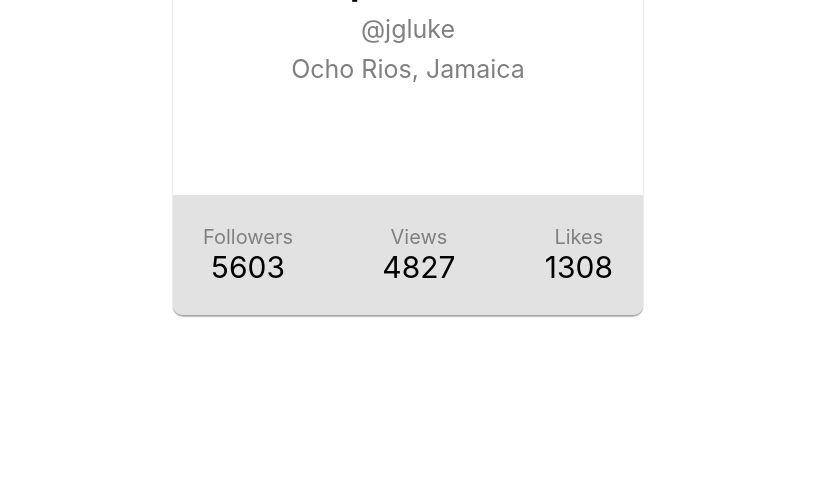
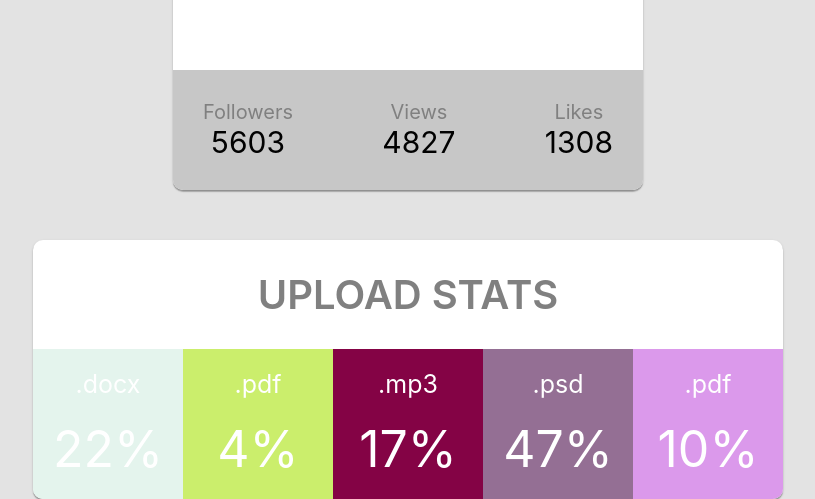
Before and after one commit to aslanukr/goit-react-hw-01-components, a React (Create React App) app: page / in a window 1280 px wide. Shown: the part 360-859 px from the top of the page, without its empty margins (232-1047 px from the left). Before the commit the page ends 800 px from the top, so only its background shows below. Built offline with nearby package versions, Linux system fonts and the light colour scheme.

Commit message:
completes task 2

```diff
--- a/src/components/App.jsx
+++ b/src/components/App.jsx
@@ -1,12 +1,14 @@
 import user from '../user.json';
+import data from '../data.json';
 import { Profile } from './Profile/Profile';
+import { Statistics } from './Statistics/Statistics';
 
 export const App = () => {
   return (
     <div
       style={{
-        height: '100vh',
         display: 'flex',
+        flexDirection: 'column',
         justifyContent: 'center',
         alignItems: 'center',
         fontSize: 40,
@@ -14,6 +16,7 @@ export const App = () => {
       }}
     >
       <Profile user={user} stats={user.stats} />
+      <Statistics title={'Upload Stats'} stats={data} />
     </div>
   );
 };
--- a/src/components/Profile/UserStats/UserStats.module.css
+++ b/src/components/Profile/UserStats/UserStats.module.css
@@ -6,7 +6,7 @@
   display: flex;
   padding: 30px 30px;
   justify-content: space-between;
-  background-color: rgb(226, 226, 226);
+  background-color: rgb(199, 199, 199);
 }
 
 .statsItem {
--- /dev/null
+++ b/src/components/Statistics/Statistics.jsx
@@ -0,0 +1,43 @@
+import PropTypes from 'prop-types';
+import css from './Statistics.module.css';
+
+export const Statistics = ({ title, stats }) => {
+  return (
+    <section className={css.statistics}>
+      {title && <h2 className={css.title}>{title}</h2>}
+      <ul className={css.statList}>
+        {stats.map(({ id, label, percentage }) => (
+          <li
+            key={id}
+            className={css.item}
+            style={{ backgroundColor: getRandomColor() }}
+          >
+            <span className={css.label}>{label}</span>
+            <span className={css.percentage}>{percentage}%</span>
+          </li>
+        ))}
+      </ul>
+    </section>
+  );
+};
+
+function getRandomColor() {
+  return (
+    '#' +
+    Math.floor(Math.random() * 16777215)
+      .toString(16)
+      .padStart(6, '0')
+      .toUpperCase()
+  );
+}
+
+Statistics.propTypes = {
+  title: PropTypes.string,
+  stats: PropTypes.arrayOf(
+    PropTypes.shape({
+      id: PropTypes.string.isRequired,
+      label: PropTypes.string.isRequired,
+      percentage: PropTypes.number.isRequired,
+    })
+  ).isRequired,
+};
--- /dev/null
+++ b/src/components/Statistics/Statistics.module.css
@@ -0,0 +1,50 @@
+.statistics {
+  margin-top: 50px;
+  display: flex;
+  align-items: center;
+  flex-direction: column;
+
+  background-color: #ffffff;
+  border-radius: 10px;
+  box-shadow: 0px 1px 3px rgba(0, 0, 0, 0.12), 0px 1px 1px rgba(0, 0, 0, 0.14),
+    0px 2px 1px rgba(0, 0, 0, 0.2);
+
+  overflow: hidden;
+}
+
+.title {
+  padding: 30px;
+  font-weight: 600;
+  color: grey;
+  text-transform: uppercase;
+}
+
+.statList {
+  display: flex;
+}
+
+.item {
+  width: 150px;
+  height: 150px;
+  padding: 20px;
+  display: flex;
+  flex-direction: column;
+  align-items: center;
+  justify-content: space-between;
+  color: #ffffff;
+  scale: 1;
+  transition: scale 250ms ease-in-out;
+}
+
+.item:hover,
+.item:focus {
+  scale: 0.9;
+}
+
+.label {
+  font-size: 25px;
+}
+
+.percentage {
+  font-size: 50px;
+}
--- /dev/null
+++ b/src/data.json
@@ -0,0 +1,7 @@
+[
+  { "id": "id-1", "label": ".docx", "percentage": 22 },
+  { "id": "id-2", "label": ".pdf", "percentage": 4 },
+  { "id": "id-3", "label": ".mp3", "percentage": 17 },
+  { "id": "id-4", "label": ".psd", "percentage": 47 },
+  { "id": "id-5", "label": ".pdf", "percentage": 10 }
+]
--- a/src/index.css
+++ b/src/index.css
@@ -150,6 +150,8 @@ body {
     sans-serif;
   -webkit-font-smoothing: antialiased;
   -moz-osx-font-smoothing: grayscale;
+
+  background-color: rgb(227, 227, 227);
 }
 
 code {
```
